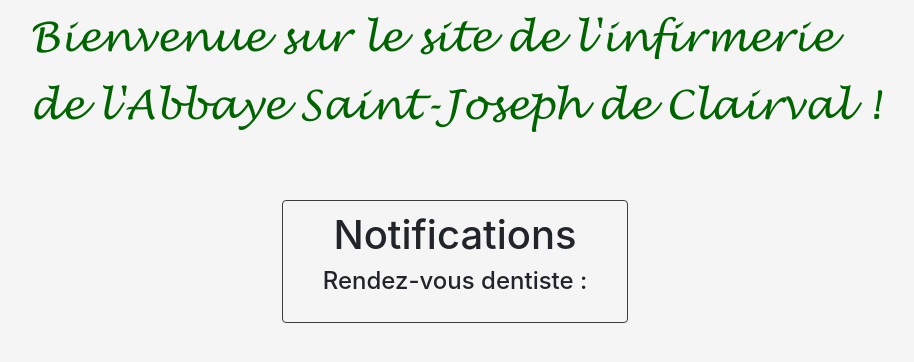
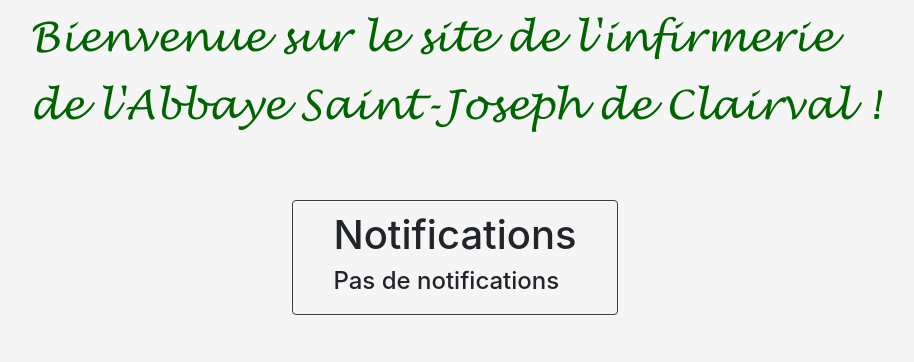
Before and after one commit to BrRoman/infirmerie, a Django app: template infirmerie/templates/home.html in a window 1280 px wide. Shown: the part 136-498 px from the top of the page, without its empty margins (185-1099 px from the left). Run offline with Django 3.2, Linux system fonts and the light colour scheme; the template is opened without the code that fills it, so the values that code supplies are empty; style sheets or scripts are compiled from the project's sources; some libraries are stand-ins or nearby versions.

Commit message:
Home: case 'no notifications'.

```diff
--- a/infirmerie/apps/main/views.py
+++ b/infirmerie/apps/main/views.py
@@ -14,6 +14,9 @@
 
     def get_context_data(self, **kwargs):
         context = super().get_context_data(**kwargs)
-        context['moines_dentiste'] = Moine.objects.filter(
+        context['data'] = {}
+        dentistes = Moine.objects.filter(
             date_dentiste__lt=datetime.datetime.today() - datetime.timedelta(days=365))
+        if dentistes:
+            context['data']['moines_dentiste'] = dentistes
         return context
--- a/infirmerie/templates/home.html
+++ b/infirmerie/templates/home.html
@@ -9,16 +9,20 @@
     <div id="notifications">
         <h1 class="text-center">Notifications</h1>
 
+        {% if data %}
             <!-- Notifications dentiste -->
             <h4 class="text-left">Rendez-vous dentiste :</h4>
             <div class="notifications">
                 <ul>
-                {% for moine in moines_dentiste %}
+                    {% for moine in data.moines_dentiste %}
                         <li>
                             {{ moine }} (dernier rendez-vous : {{ moine.date_dentiste }})
                         </li>
                     {% endfor %}
                 </ul>
             </div>
+        {% else %}
+            <h4>Pas de notifications</h4>
+        {% endif %}
     </div>
 {% endblock content %}
```
Lines whose indentation alone changed are shown as unchanged.
